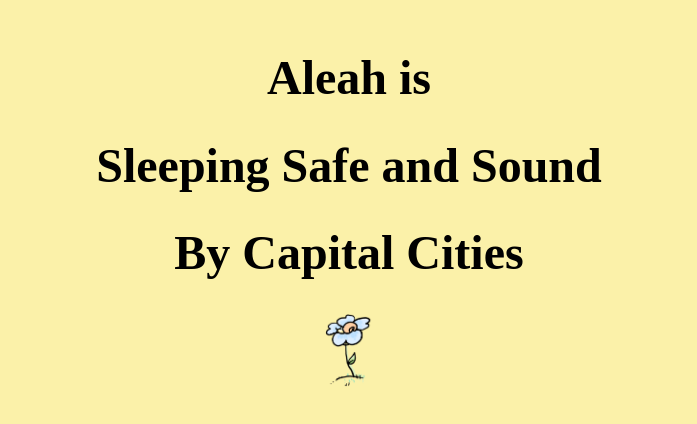
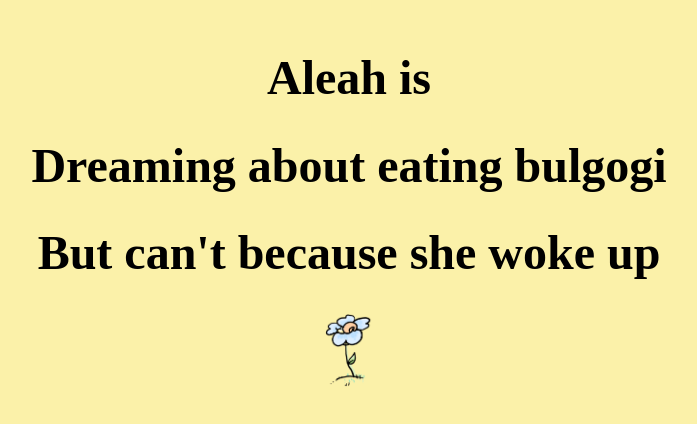
Before and after one commit to wooleah/whatIsAleahDoingNow, a React (Create React App) app: page / in a window 1280 px wide. Shown: the part 194-618 px from the top of the page, without its empty margins (291-988 px from the left). Built offline with nearby package versions, Linux system fonts and the light colour scheme; a web font is replaced by a local one.

Commit message:
Update App.js

```diff
--- a/src/App.js
+++ b/src/App.js
@@ -12,8 +12,8 @@
       <div className="App__context dtc tc v-mid dib br3 pa3 ma2 grow font-effect-shadow-multiple">
         <div>
           <h1>Aleah is</h1>
-          <h1>{whatIsSheDoing('Sleeping', 'Safe and Sound')}</h1>
-          <h1>By Capital Cities</h1>
+          <h1>{whatIsSheDoing('Dreaming', 'about eating bulgogi')}</h1>
+          <h1>But can't because she woke up</h1>
           <div className="App__image"></div>
         </div>
         <img src={logo} className="App__logo" alt="Wooleah logo"></img>
```
